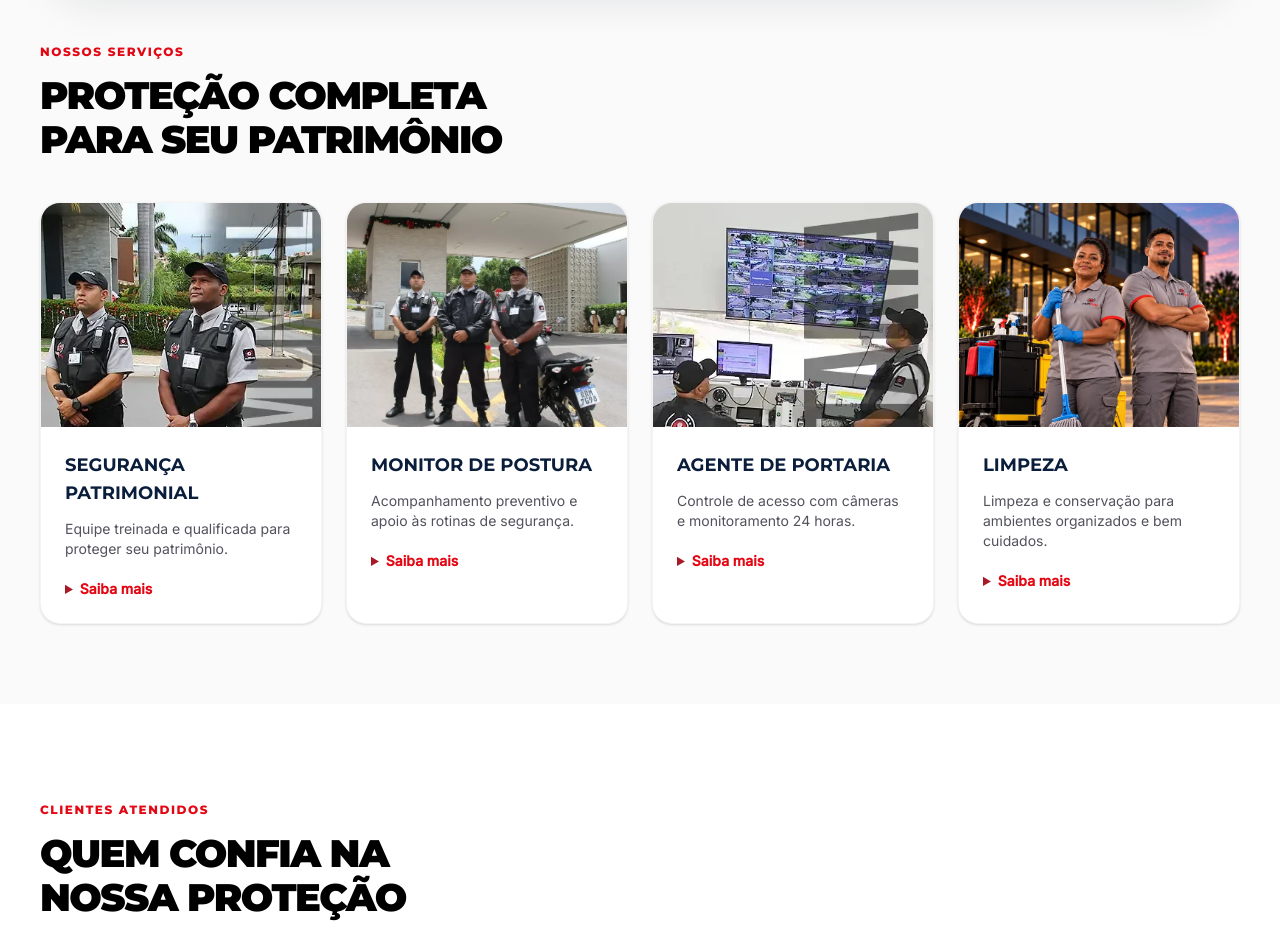
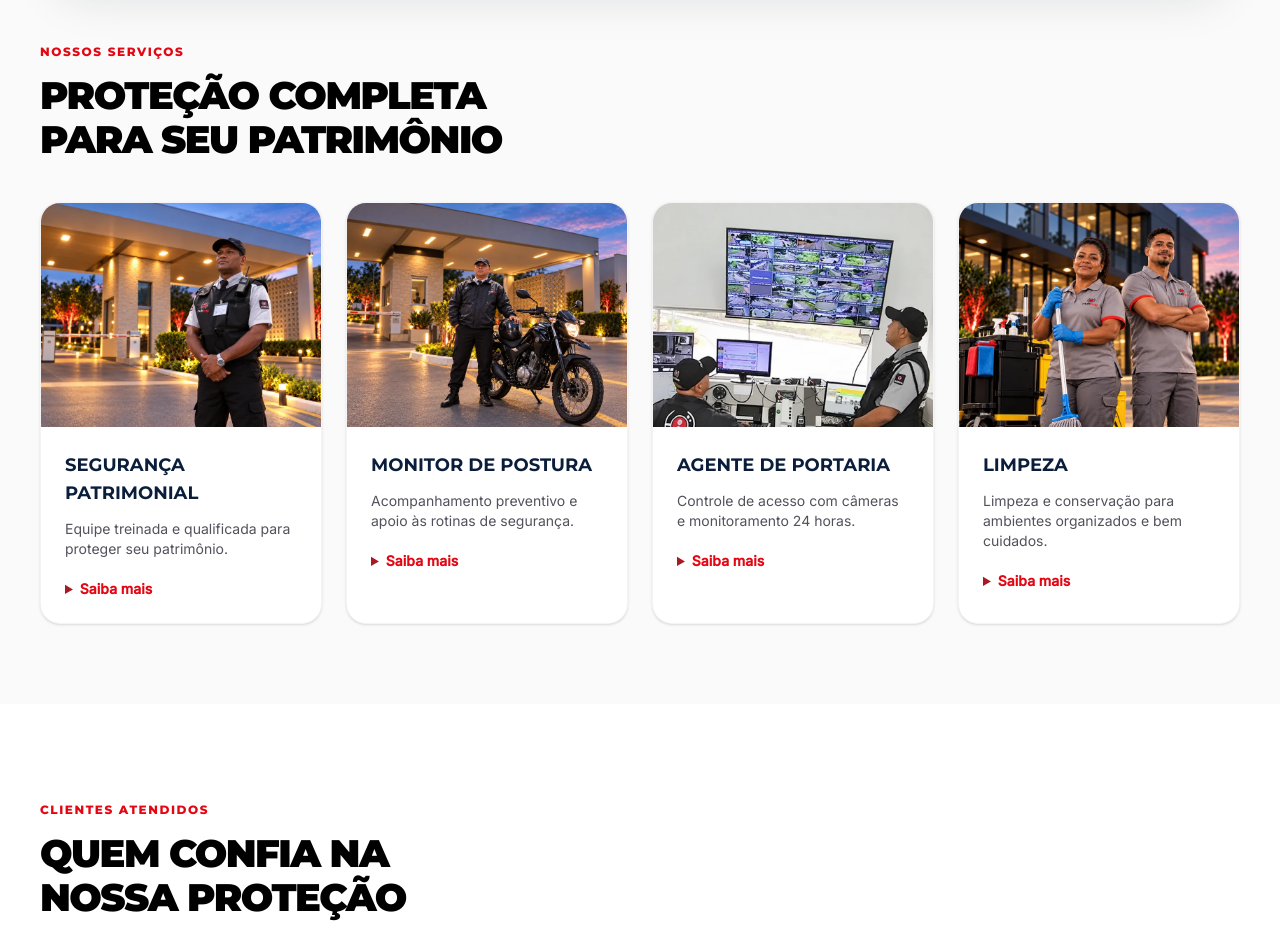
Before and after one commit to mdsdigitalservice/multiforte, an Astro site: page / in a window 1280 px wide. Shown: the part 800-1734 px from the top of the page. Built offline with nearby package versions, Linux system fonts and the light colour scheme; Astro itself is replaced by a stand-in of ours.

Commit message:
Use approved staff images optimized as WebP for service cards

```diff
--- a/src/components/Services.astro
+++ b/src/components/Services.astro
@@ -5,12 +5,8 @@ const descriptions = ['Equipe treinada e qualificada para proteger seu patrimôn
 <section id="servicos" class="bg-zinc-50 py-16 md:py-20"><div class="container-site">
  <p class="eyebrow">Nossos serviços</p><h2 class="section-title">Proteção completa para seu patrimônio</h2>
  <div class="mt-10 grid gap-6 sm:grid-cols-2 xl:grid-cols-4">{data.services.map((item,i) => <article class="overflow-hidden rounded-[20px] border border-zinc-100 bg-white shadow-sm">
-  <div class="aspect-[5/4] overflow-hidden"><img src={item.image} alt={'imageAlt' in item ? String(item.imageAlt) : item.title.replace(/<br\s*\/?>(\s*)/gi,' ')} width="500" height="400" loading="lazy" decoding="async" class:list={['h-full w-full object-cover object-top', { 'service-image-patrol': item.detailTitle === 'MONITOR DE POSTURA' }]} /></div>
+  <div class="aspect-[5/4] overflow-hidden"><img src={item.image} alt={'imageAlt' in item ? String(item.imageAlt) : item.title.replace(/<br\s*\/?>(\s*)/gi,' ')} width="500" height="400" loading="lazy" decoding="async" class="h-full w-full object-cover object-top" /></div>
   <div class="p-6"><h3 class="text-lg font-bold" set:html={item.title.replace(/<br\s*\/?>(\s*)/gi,' ')} /><p class="mt-3 text-sm text-zinc-600">{descriptions[i]}</p>
    <details class="service-detail mt-5"><summary class="text-sm font-bold text-brand">Saiba mais</summary><div class="mt-4 text-sm leading-relaxed text-zinc-600" set:html={item.html} /></details>
   </div></article>)}</div>
 </div></section>
-
-<style>
- .service-image-patrol { transform:scale(1.42); transform-origin:64% 70%; }
-</style>
--- a/src/data/wordpress.json
+++ b/src/data/wordpress.json
@@ -93,22 +93,24 @@
       "prompt": "SAIBA MAIS  <br>\n︾",
       "detailTitle": "SEGURANÇA PATRIMONIAL",
       "html": "Especializada em proteger o seu patrimônio de forma eficiente\nconfiável. <br>Contamos com uma equipe altamente treinada e qual da,\ncomposta por profissionais experientes no setor de segurança.",
-      "image": "/images/optimized/servico-1.252e9f6659.webp"
+      "image": "/images/optimized/seguranca-patrimonial.02fb5a1c6e.webp",
+      "imageAlt": "Profissional da Multiforte na entrada de um condomínio"
     },
     {
       "title": "MONITOR DE<br>POSTURA",
       "prompt": "SAIBA MAIS  <br>\n︾",
       "detailTitle": "MONITOR DE POSTURA",
       "html": "Acompanhamento preventivo das áreas comuns e das rotinas de acesso, com rondas e apoio operacional para empresas e condomínios.",
-      "image": "/images/optimized/monitor-de-postura.4b4751b80e.webp",
-      "imageAlt": "Equipe da Multiforte com motocicleta de apoio operacional"
+      "image": "/images/optimized/monitor-de-postura.23566c27c6.webp",
+      "imageAlt": "Monitor de Postura da Multiforte ao lado da motocicleta"
     },
     {
       "title": "AGENTE DE <br>PORTARIA",
       "prompt": "SAIBA MAIS  <br>\n︾",
       "detailTitle": "AGENTE DE PORTARIA",
       "html": "Portaria com câmeras e monitoramento 24 horas é essencial\nara garantir a segurança e controle de acesso em diversos ambientes.<br>\nCom a presença do agente e o auxílio das câmeras de vigilância, é possível identificar e autorizar a entrada de pessoas de forma eficiente.<br>\nO monitoramento constante das câmeras permite uma resposta\nrápida a incidentes, enquanto as gravações servem como evidências\nem Caso de investigação.<br> Essa combinação de recursos tecnológicos e a presença humana capacitada garantem a proteção e a tranquilidade\nde todos envolvidos.",
-      "image": "/images/optimized/servico-3.70cbfc017f.webp"
+      "image": "/images/optimized/agente-de-portaria.0eed0feb58.webp",
+      "imageAlt": "Equipe da Multiforte na sala de monitoramento com câmeras"
     },
     {
       "title": "LIMPEZA",
```
Also changed, not shown: public/images/optimized/agente-de-portaria.0eed0feb58.webp (added), public/images/optimized/monitor-de-postura.23566c27c6.webp (added), public/images/optimized/seguranca-patrimonial.02fb5a1c6e.webp (added).
